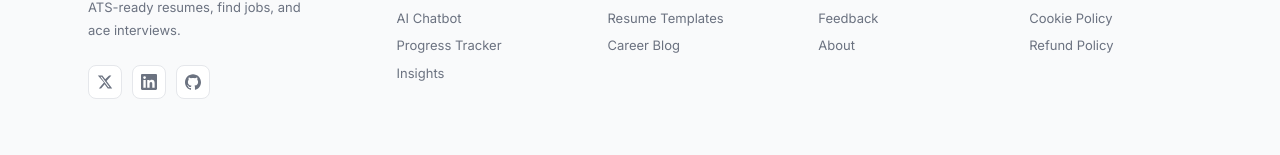
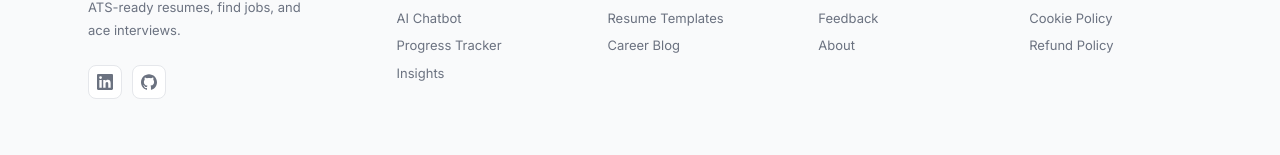
Before and after one commit to achalkumar98/ai-career-path-predicator, a Next.js app in the folder frontend-app/: page /login in a window 1280 px wide. Shown: the part 944-1099 px from the top of the page. Built offline with nearby package versions, Linux system fonts and the light colour scheme; no server answers.

Commit message:
remove x icon

```diff
--- a/frontend-app/src/components/Footer.tsx
+++ b/frontend-app/src/components/Footer.tsx
@@ -41,15 +41,15 @@ const cols = [
 ];
 
 const socials = [
-  {
-    label: 'Twitter',
-    href: '#',
-    icon: (
-      <svg width="16" height="16" viewBox="0 0 24 24" fill="currentColor">
-        <path d="M18.244 2.25h3.308l-7.227 8.26 8.502 11.24H16.17l-4.714-6.231-5.401 6.231H2.744l7.737-8.835L1.254 2.25H8.08l4.253 5.622zm-1.161 17.52h1.833L7.084 4.126H5.117z" />
-      </svg>
-    ),
-  },
+  // {
+  //   label: 'Twitter',
+  //   href: '#',
+  //   icon: (
+  //     <svg width="16" height="16" viewBox="0 0 24 24" fill="currentColor">
+  //       <path d="M18.244 2.25h3.308l-7.227 8.26 8.502 11.24H16.17l-4.714-6.231-5.401 6.231H2.744l7.737-8.835L1.254 2.25H8.08l4.253 5.622zm-1.161 17.52h1.833L7.084 4.126H5.117z" />
+  //     </svg>
+  //   ),
+  // },
   {
     label: 'LinkedIn',
     href: '#',
```
